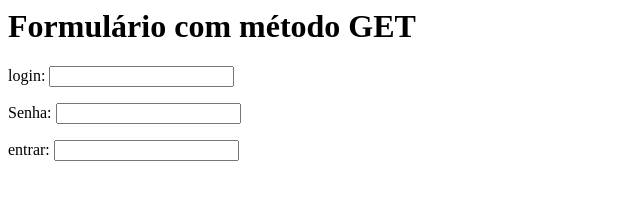
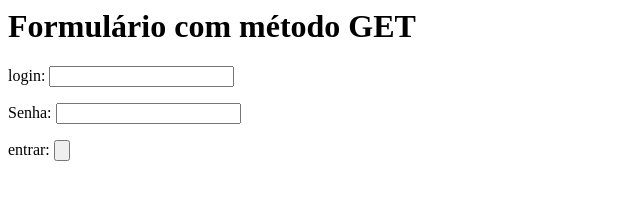
Before and after one commit to CEEMTI-BG-prof-Melissa/aula-05-13-05-lpw-carol-e-gaby-uniao-punho-cruzado, a plain HTML site: page index.html in a window 1280 px wide. Shown: the whole page, without its empty margins (0-640 px from the left). Drawn offline with Linux system fonts and the light colour scheme.

Commit message:
Update index.html

```diff
--- a/index.html
+++ b/index.html
@@ -12,7 +12,7 @@
           Senha: <input type="password">
        </p>
       <p>
-        entrar: <input button>
+        entrar: <input type="button">
       </p>
     </form>
   </body>
```
